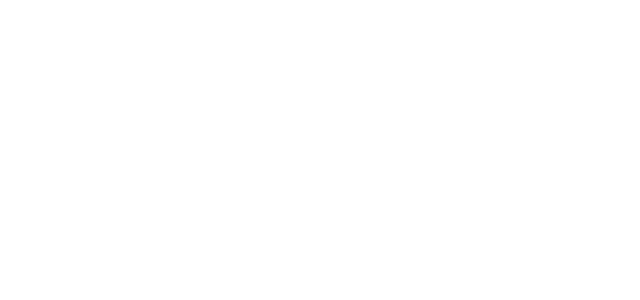
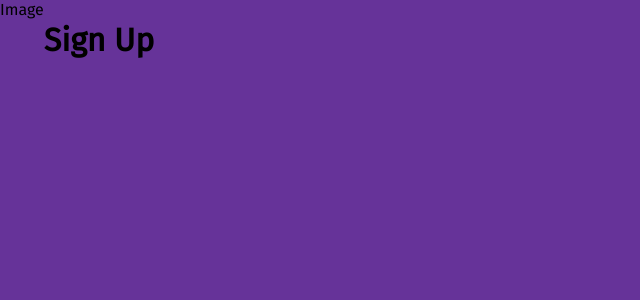
Before and after one commit to lotus-dev-inspiration/MedMagazine, a React (Create React App) app: page /login in a window 1280 px wide. Shown: the top 300 px of the page, without its empty margins (0-640 px from the left). Built offline with nearby package versions, Linux system fonts and the light colour scheme.

Commit message:
add style into login page

```diff
--- a/public/index.html
+++ b/public/index.html
@@ -8,6 +8,7 @@
       manifest.json provides metadata used when your web app is added to the
       homescreen on Android. See https://developers.google.com/web/fundamentals/engage-and-retain/web-app-manifest/
     -->
+    <link href="https://fonts.googleapis.com/css?family=Fira+Sans" rel="stylesheet">
     <link rel="manifest" href="%PUBLIC_URL%/manifest.json">
     <link rel="shortcut icon" href="%PUBLIC_URL%/favicon.ico">
     <!--
--- a/src/App.js
+++ b/src/App.js
@@ -1,10 +1,11 @@
 import React, { Component } from 'react';
+import Login from './components/login/Login';
 
 class App extends Component {
   render() {
     return (
       <div className="App">
-
+        <Login />
       </div>
     );
   }
--- /dev/null
+++ b/src/components/login/Login.css
@@ -0,0 +1,6 @@
+.login-wrapper{
+    display: flex;
+    width:100%;
+    height:100vh;
+    background: rebeccapurple;
+}
--- a/src/components/login/Login.js
+++ b/src/components/login/Login.js
@@ -1,10 +1,20 @@
 import React, {Component} from 'react';
+import './Login.css';
+import SignUp from './signUp/SignUp';
+import SignIn from './signIn/SignIn';
 
 class Login extends Component {
     render(){
         return (
             <div>
-                Login page
+                <div className="login-wrapper">
+                   <div className="login-image-wrapper">
+                      Image
+                   </div>
+                   <div className="login-main-field-wrapper">
+                     <SignUp />
+                   </div>
+                </div>
             </div>
         )
     }
--- /dev/null
+++ b/src/components/login/signUp/SignUp.js
@@ -0,0 +1,13 @@
+import React, {Component} from 'react';
+
+class SignUp extends Component {
+   render(){
+       return(
+           <div>
+               <h1>Sign Up</h1>
+           </div>
+       )
+   }
+}
+
+export default SignUp;
--- a/src/index.css
+++ b/src/index.css
@@ -1,5 +1,5 @@
 body {
   margin: 0;
   padding: 0;
-  font-family: sans-serif;
+  font-family: 'Fira Sans', sans-serif;
 }
```
Also changed, not shown: src/components/login/signIn/SignIn.css (added), src/components/login/signIn/SignIn.js (added), src/components/login/signUp/SignUp.css (added).
